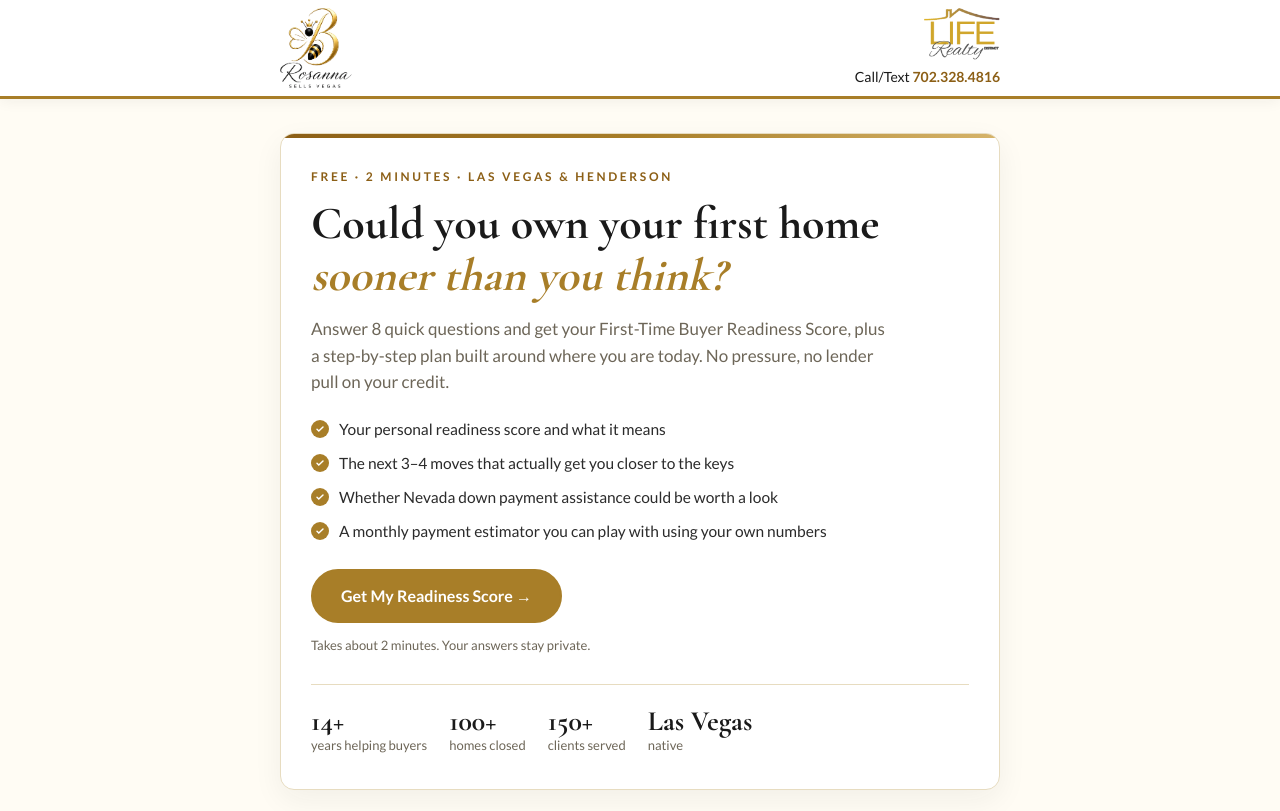
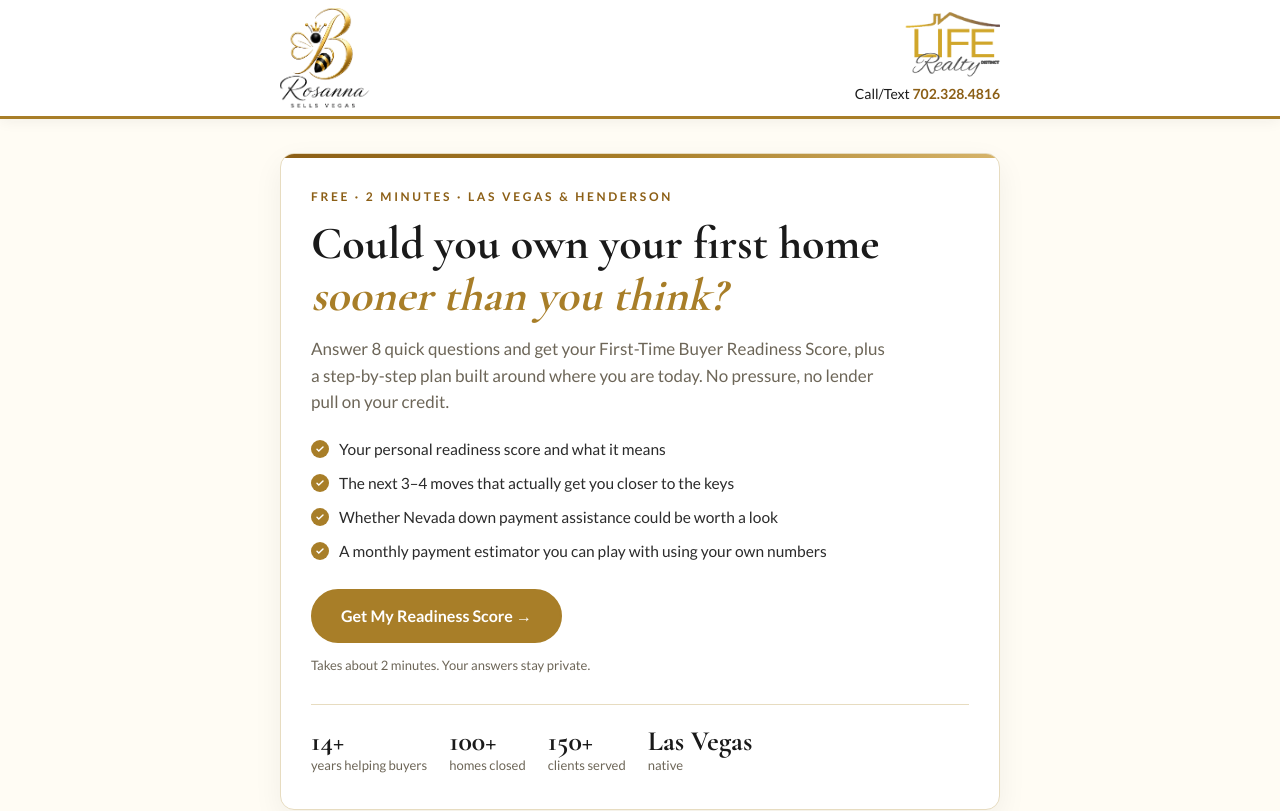
Before and after one commit to RosannaSells/ready, a plain HTML site: page index.html in a window 1280 px wide. Shown: the top 811 px of the page. Drawn offline with nearby package versions, Linux system fonts and the light colour scheme.

Commit message:
Update logo sizes and background properties

```diff
--- a/index.html
+++ b/index.html
@@ -24,9 +24,9 @@ header .wrap{display:flex;align-items:center;justify-content:space-between;gap:1
 .brand .caps{font-size:10px;letter-spacing:.38em;color:#fff;display:block;margin-top:2px}
 .brand .divider{width:1px;height:46px;background:var(--line)}
 .brand .brk{font-size:11px;letter-spacing:.14em;color:var(--muted);text-transform:uppercase}
-.logo-bee{display:block;width:72px;height:80px;flex:0 0 72px;background:url("Gold%20Logos.png") -2px -28px/182px 182px no-repeat}
+.logo-bee{display:block;width:90px;height:100px;flex:0 0 90px;background:url("Gold%20Logos.png") -3px -35px/227px 227px no-repeat}
 .hdr-right{display:flex;flex-direction:column;align-items:flex-end;gap:6px}
-.logo-life{display:block;width:76px;height:52px;background:url("Gold%20Logos.png") -79px -36px/155px 155px no-repeat}
+.logo-life{display:block;width:95px;height:65px;background:url("Gold%20Logos.png") -98px -45px/194px 194px no-repeat}
 .hdr-phone{color:var(--black);font-size:14px;text-decoration:none;white-space:nowrap}
 .hdr-phone b{color:var(--gold-dk)}
 main{padding:34px 0 50px}
```
